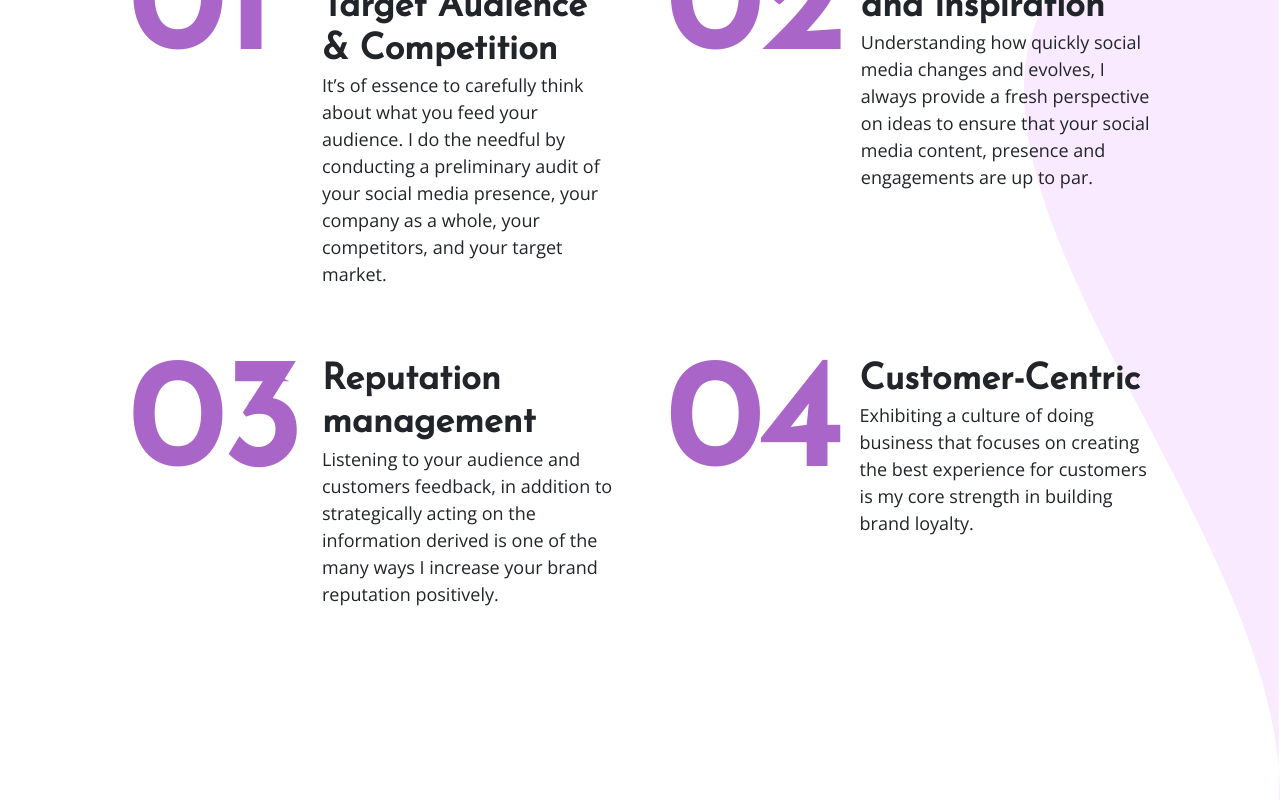
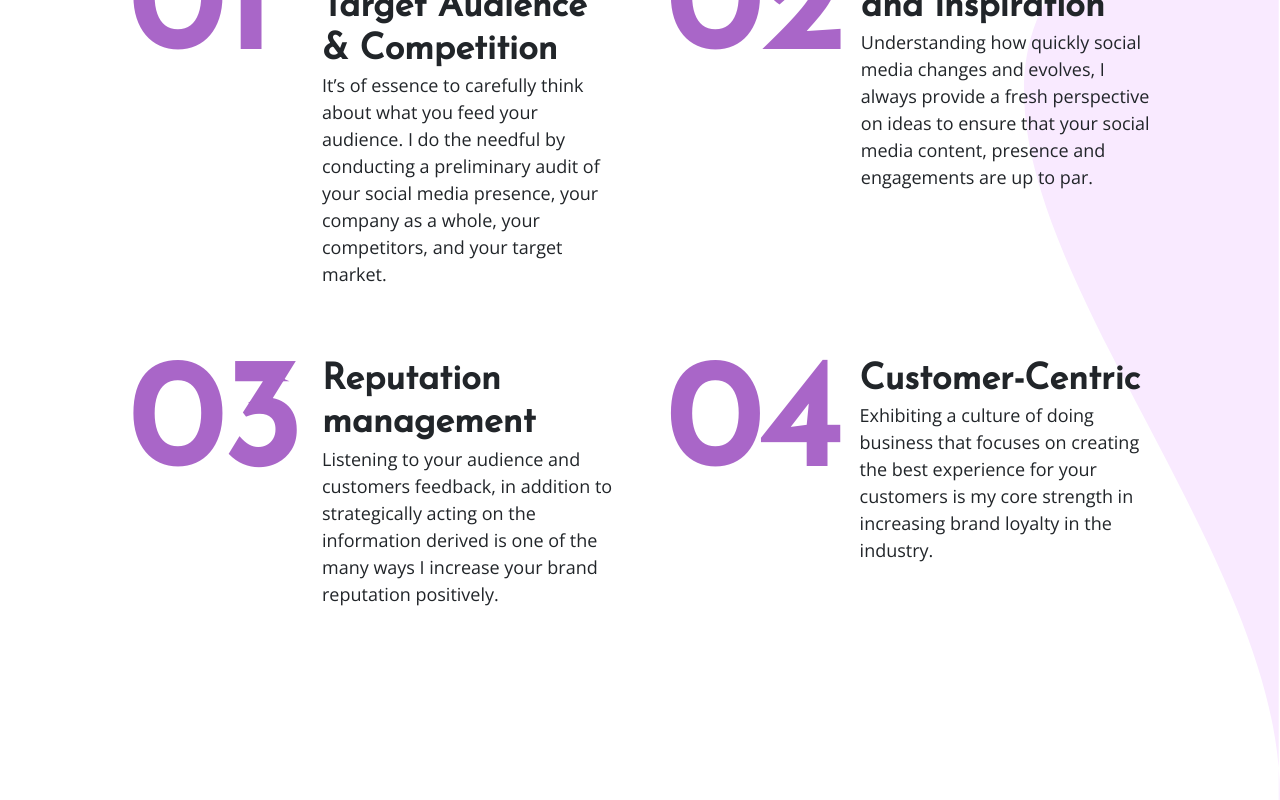
Before and after one commit to Sam-kayode/SMP, a Nuxt app: page / in a window 1280 px wide. Shown: the part 2694-3494 px from the top of the page. Built offline with nearby package versions, Linux system fonts and the light colour scheme.

Commit message:
Add content

```diff
--- a/pages/index.vue
+++ b/pages/index.vue
@@ -148,7 +148,7 @@ export default {
           number: '04',
           title: 'Customer-Centric',
           content:
-            'Exhibiting a culture of doing business that focuses on creating the best experience for customers is my core strength in building brand loyalty. ',
+            'Exhibiting a culture of doing business that focuses on creating the best experience for your customers is my core strength in increasing brand loyalty in the industry. ',
         },
       ],
     }
```
